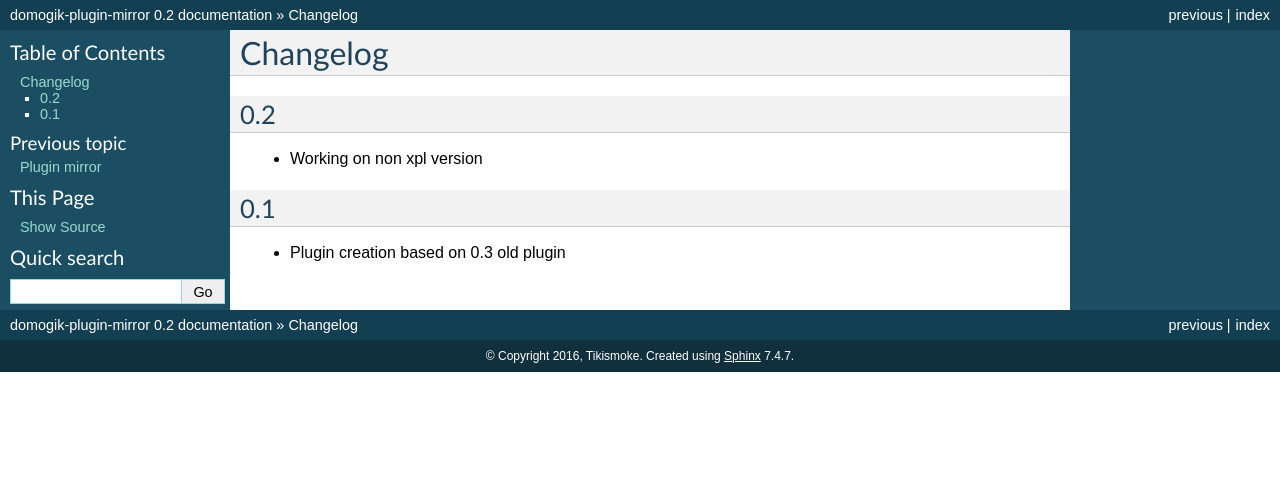
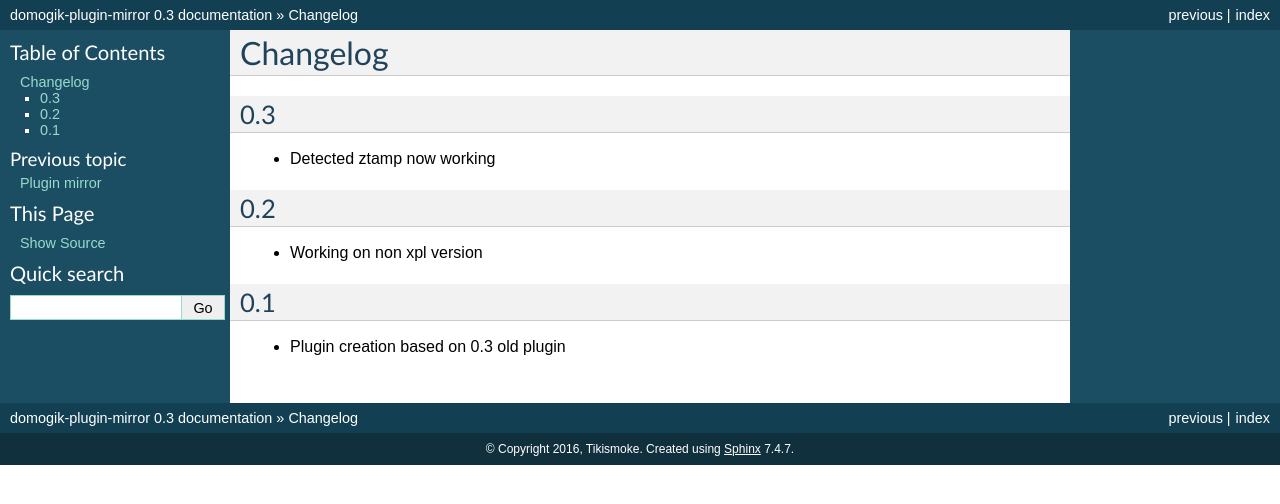
Before and after one commit to tikismoke/domogik-plugin-mirror, a Sphinx documentation site: the page built from docs/changelog.txt, in a window 1280 px wide. Shown: the top 504 px of the page. Built offline with Sphinx 7.4.7, drawn with Linux system fonts in a browser that asks for light colours.

Commit message:
Update version

```diff
--- a/docs/changelog.txt
+++ b/docs/changelog.txt
@@ -1,6 +1,11 @@
 =========
 Changelog
 =========
+
+0.3
+===
+
+* Detected ztamp now working
 
 0.2
 ===
--- a/docs/conf.py
+++ b/docs/conf.py
@@ -13,7 +13,7 @@ master_doc = 'index'
 ### part to update ###################################
 project = u'domogik-plugin-mirror'
 copyright = u'2016, Tikismoke'
-version = '0.2'
+version = '0.3'
 release = version
 ######################################################
 
--- a/info.json
+++ b/info.json
@@ -88,7 +88,7 @@
     "domogik_min_version": "0.5.0",
     "name": "mirror",
     "type": "plugin",
-    "version": "0.2",
+    "version": "0.3",
     "tags": [
       "mirror",
       "rfid",
```
